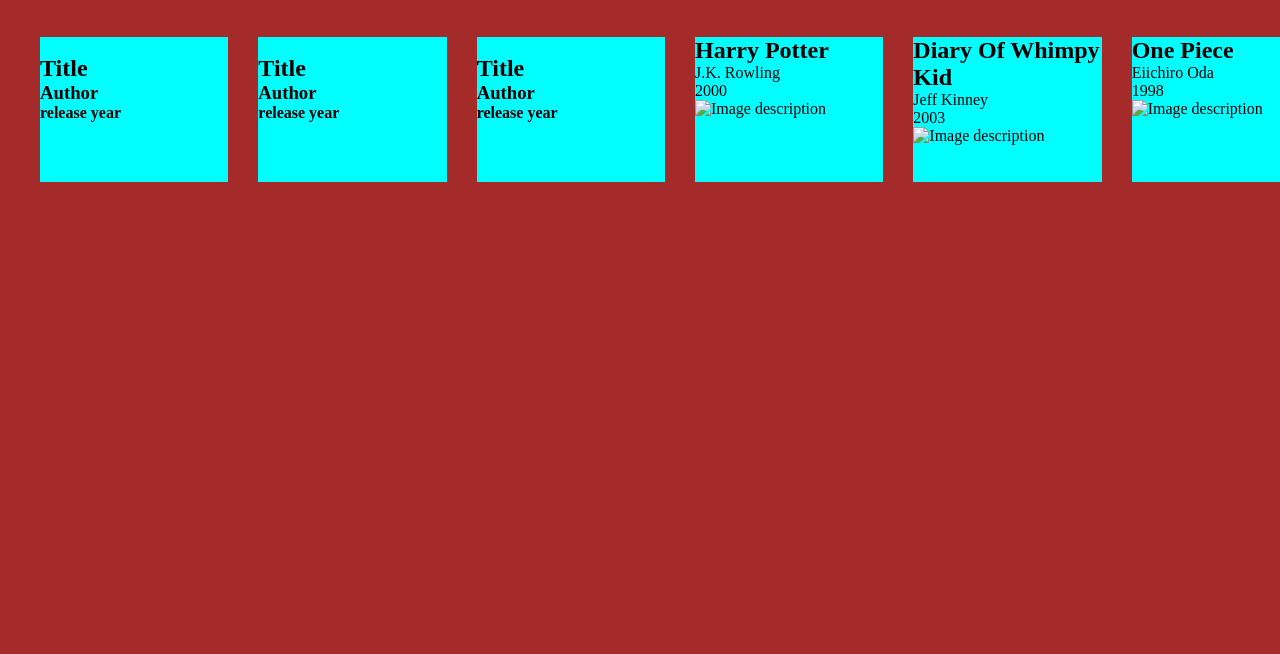
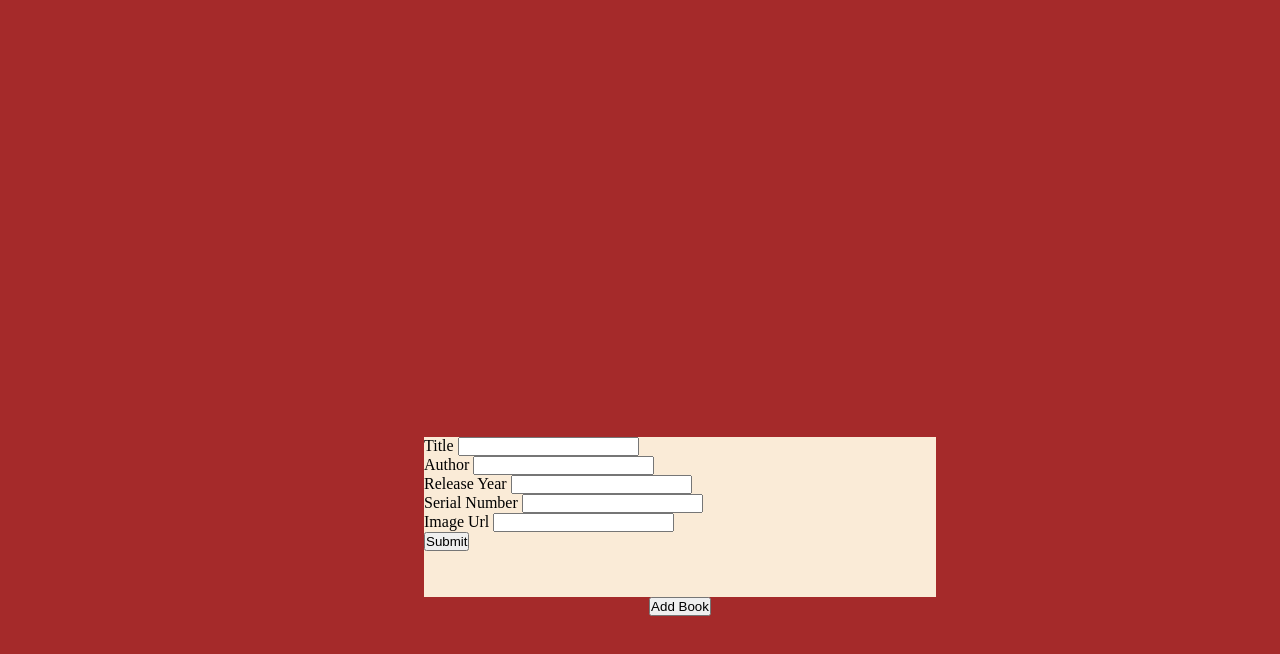
Before and after one commit to Lone2000/Lone-Library, a plain HTML site: page index.html in a window 1280 px wide. Shown: the part 50-704 px from the top of the page. Drawn offline with Linux system fonts and the light colour scheme.

Commit message:
Update: Remove + Added Books Automatically

```diff
--- a/index.html
+++ b/index.html
@@ -10,27 +10,37 @@
 
     <div class="main">
         <h1>Lone Library</h1>
-        <div id="gallery">
-            <div class="card">
-                <img src="" alt="">
-                <h2>Title</h2>
-                <h3>Author</h3>
-                <h4>release year</h4>
-            </div>
-            <div class="card">
-                <img src="" alt="">
-                <h2>Title</h2>
-                <h3>Author</h3>
-                <h4>release year</h4>
-            </div>
-            <div class="card">
-                <img src="" alt="">
-                <h2>Title</h2>
-                <h3>Author</h3>
-                <h4>release year</h4>
-            </div>
+        <div id="gallery"></div>
+        <div id="form_container">
+            <form>
+                <p>
+                    <label>Title</label>
+                    <input type="text" id="title">
+                </p>
+                <p>
+                    <label>Author</label>
+                    <input type="text" id="author">
+                </p>
+                <p>
+                    <label>Release Year</label>
+                    <input type="text" id="year">
+                </p>
+                <p>
+                    <label>Serial Number</label>
+                    <input type="text" id="srn">
+                </p>
+                <p>
+                    <label>Image Url</label>
+                    <input type="text" id="img_url">
+                </p>
+                <button type="submit">Submit</button>
+            </form>
         </div>
+        <button class="add_book">Add Book</button>
     </div>
+
+
+
 
     <script src="script.js"></script>
 </body>
--- a/script.js
+++ b/script.js
@@ -1,28 +1,32 @@
+const gallery = document.querySelector("#gallery");
+
+// Form Elements
+const form = document.querySelector("form");
+let removeBtn;
+
 const myLibrary = [
-    {
-        title: 'Harry Potter',
-        author: 'J.K. Rowling',
-        year: 2000,
-        srn: 3434334,
-        img_url: 'random image here'
-    },
-    {
-        title: 'Diary Of Whimpy Kid',
-        author: 'Jeff Kinney',
-        year: 2003,
-        srn: 3947334,
-        img_url: 'random image here'
-    },
-    {
-        title: 'One Piece',
-        author: 'Eiichiro Oda',
-        year: 1998,
-        srn: 4468734,
-        img_url: 'random image here'
-    }
+    // {
+    //     title: 'Harry Potter',
+    //     author: 'J.K. Rowling',
+    //     year: 2000,
+    //     srn: 3434334,
+    //     img_url: 'random image here'
+    // },
+    // {
+    //     title: 'Diary Of Whimpy Kid',
+    //     author: 'Jeff Kinney',
+    //     year: 2003,
+    //     srn: 3947334,
+    //     img_url: 'random image here'
+    // },
+    // {
+    //     title: 'One Piece',
+    //     author: 'Eiichiro Oda',
+    //     year: 1998,
+    //     srn: 4468734,
+    //     img_url: 'random image here'
+    // }
 ];
-
-let gallery = document.querySelector("#gallery");
 
 
 function Book(title,author,year,srn,img_url){
@@ -41,18 +45,53 @@
     myLibrary.forEach((book) => {
         let elm = document.createElement("div");
         elm.classList.add("card");
-
+        elm.setAttribute('data-example', `${book.srn}`);
         elm.innerHTML =  `
+        <img src="${book.img_url}" alt="Image description">
         <h2>${book.title}</h2>
         <p>${book.author}</p>
         <p>${book.year}</p>
-        <img src="" alt="Image description">
+        <button class="removeBtn" onClick='removeBook(${book.srn})' data-srn="${book.srn}">Remove</button>
         `
-
         gallery.appendChild(elm);
     })
-}
+
+};
+
+form.addEventListener('submit', (e)=>{
+    e.preventDefault();
+    // console.log(e.input[])
+    console.log(e);
+    let title = e.target[0].value;
+    let author = e.target[1].value;
+
+    let book_obj = {
+        title: e.target[0].value,
+        author: e.target[0].value,
+        year: e.target[2].value,
+        srn: e.target[3].value,
+        img_url: e.target[4].value
+    }
+    myLibrary.push(book_obj);
+
+    //  Call The Add Book Library Function now;
+    gallery.innerHTML = "";
+    addBookToLibrary();
+})
 
 
-addBookToLibrary();
-console.log(gallery.children);
+// Remove Book From Dom + Array
+function removeBook(srn){
+    // Remove From DOM
+    const rmvElm = document.querySelector(`[data-example="${srn}"]`);
+    if(rmvElm){
+        rmvElm.remove();
+    }
+
+    // Remove From Array As Well -> find Index then remove
+    const rmvElmIndex = myLibrary.findIndex((book) => book.srn == srn);
+    if(rmvElmIndex > -1){
+        myLibrary.splice(rmvElmIndex, 1);
+    }
+
+}
--- a/style.css
+++ b/style.css
@@ -19,12 +19,13 @@
     /* justify-content: center; */
     align-items: center;
     padding: 10px 40px;
+    position: relative;
 }
 
 #gallery{
     margin-top: 40px;
     width: 100%;
-    height: 100%;
+    height: 50%;
     /* padding: inherit; */
     display: flex;
     gap: 30px;
@@ -32,6 +33,27 @@
 
 .card{
     width: 20%;
+    height: 50%;
+    /* background-color: aqua; */
+    display: flex;
+    flex-direction: column;
+    align-items: center;
+}
+
+.card img{
+    border-radius: 20%;
+    width: 80%;
+    height: 100%;
+    /* height: 100%; */
+}
+
+.d_none{
+    display: none;
+}
+
+
+#form_container{
+    width: 40%;
     height: 20%;
-    background-color: aqua;
+background-color: antiquewhite;
 }
```
